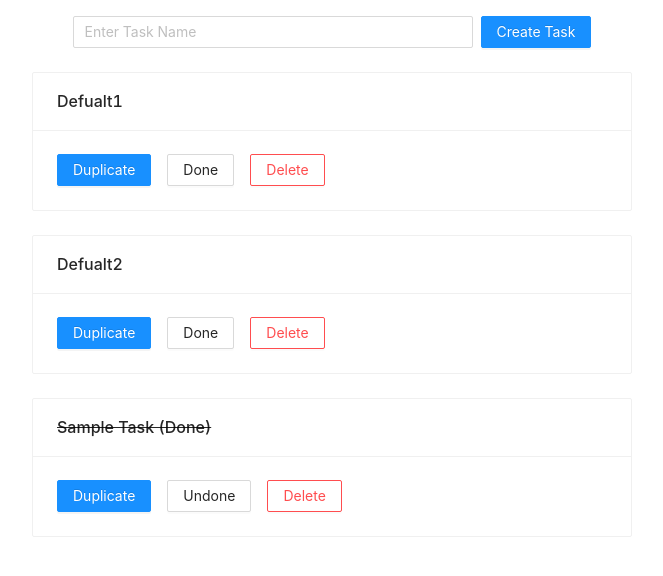
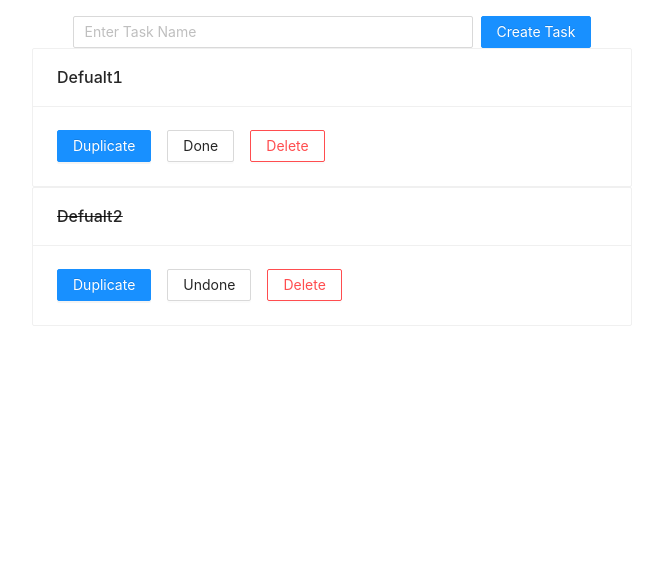
Before and after one commit to 13minki/REACT-FRONT-END-TEST-BEGINNER, a React (Create React App) app: page / in a window 1280 px wide. Shown: the top 576 px of the page, without its empty margins (308-971 px from the left). Built offline with nearby package versions, Linux system fonts and the light colour scheme.

Commit message:
Done / Undone

```diff
--- a/src/App.js
+++ b/src/App.js
@@ -1,6 +1,8 @@
 import { Button, Card, Input, Space } from "antd";
 import styled from "styled-components";
 import React , { useState , useEffect } from 'react';
+import "./index.css";
+
 
 const Container = styled.div`
   display: flex;
@@ -11,6 +13,7 @@ const Container = styled.div`
   height: 100vh;
   padding: 16px 24px;
 `;
+
 
 
 function App() {
@@ -41,43 +44,40 @@ function App() {
         ...newItem
       ];
       setTodoList(newItemList);
-      console.log(newItemList);
       console.log(todoList);
   }
 
-/*
-  const CheckIsDone = (props) => {
-    console.log(props);
+  const completed = index => {
+    const newTodos = [...todoList];
+    if(todoList[index].isDone) {
+      todoList[index].isDone = false;
+      setTodoList(newTodos);
+    } else {
+      todoList[index].isDone = true;
+      setTodoList(newTodos);
+    }
+  }
+
+  const ReadList=(props)=> {
     const isDone = props.isDone;
-    const listName = props.listName;
-    if(!isDone) {
+    const title = props.title;
+    const index = props.index;
+
+
     return (
-        <Space direction="vertical" style={{ marginTop: 24 }}>
-          <Card title={listName} style={{ width: 600 }}>
-            <Button style={{ marginRight: "16px" }} type="primary">Duplicate</Button>
-            <Button style={{ marginRight: "16px" }} >Done</Button>
-            <Button danger>Delete</Button>
-          </Card>
-        </Space>
-      )
-    } else {
-        return (
-          <Space direction="vertical" style={{ marginTop: 24 }}>
       <Card
-              title={listName}
-              style={{ width: 600, textDecoration: "line-through" }}
+        title={title}
+        style={{ width: 600 ,  textDecoration: isDone ? "line-through" : "" }}
       >
         <Button style={{ marginRight: "16px" }} type="primary">
           Duplicate
         </Button>
-              <Button style={{ marginRight: "16px" }}>Undone</Button>
+        <Button style={{ marginRight: "16px" }} onClick={() => completed(index)}>{ isDone ? "Undone" : "Done"}</Button>
         <Button danger>Delete</Button>
       </Card>
-          </Space>
-        )
+    );
+
   }
-  }
-  */
 
   useEffect (() => {
     console.log("effect");
@@ -94,33 +94,18 @@ function App() {
 
       <div className="tasks">
         {todoList.map((item, index) => (
-            <div>
-              <Space direction="vertical" style={{ marginTop: 24 }}>
-                <Card title={item.title} style={{ width: 600 }}>
-                  <Button style={{ marginRight: "16px" }} type="primary">Duplicate</Button>
-                  <Button style={{ marginRight: "16px" }} >Done</Button>
-                  <Button danger>Delete</Button>
-                </Card>
-              </Space>
+            <div key={index}>
+              <ReadList
+                isDone={item.isDone}
+                title={item.title.toString()}
+                index={index}
+                />
             </div>
         ))}
       </div>
 
-      <Space direction="vertical" style={{ marginTop: 24 }}>
-        <Card
-          title="Sample Task (Done)"
-          style={{ width: 600, textDecoration: "line-through" }}
-        >
-          <Button style={{ marginRight: "16px" }} type="primary">
-            Duplicate
-          </Button>
-          <Button style={{ marginRight: "16px" }}>Undone</Button>
-          <Button danger>Delete</Button>
-        </Card>
-      </Space>
+    </Container>
 
-
-    </Container>
   );
 
 
--- a/src/index.css
+++ b/src/index.css
@@ -11,3 +11,7 @@ code {
   font-family: source-code-pro, Menlo, Monaco, Consolas, 'Courier New',
     monospace;
 }
+
+.strike {
+   text-decoration: line-through;
+}
```
Also changed, not shown: src/MyApp.js (+37 -0 lines), 1 other file (tests, documents, lock files or other folders). Lines whose indentation alone changed are shown as unchanged.
